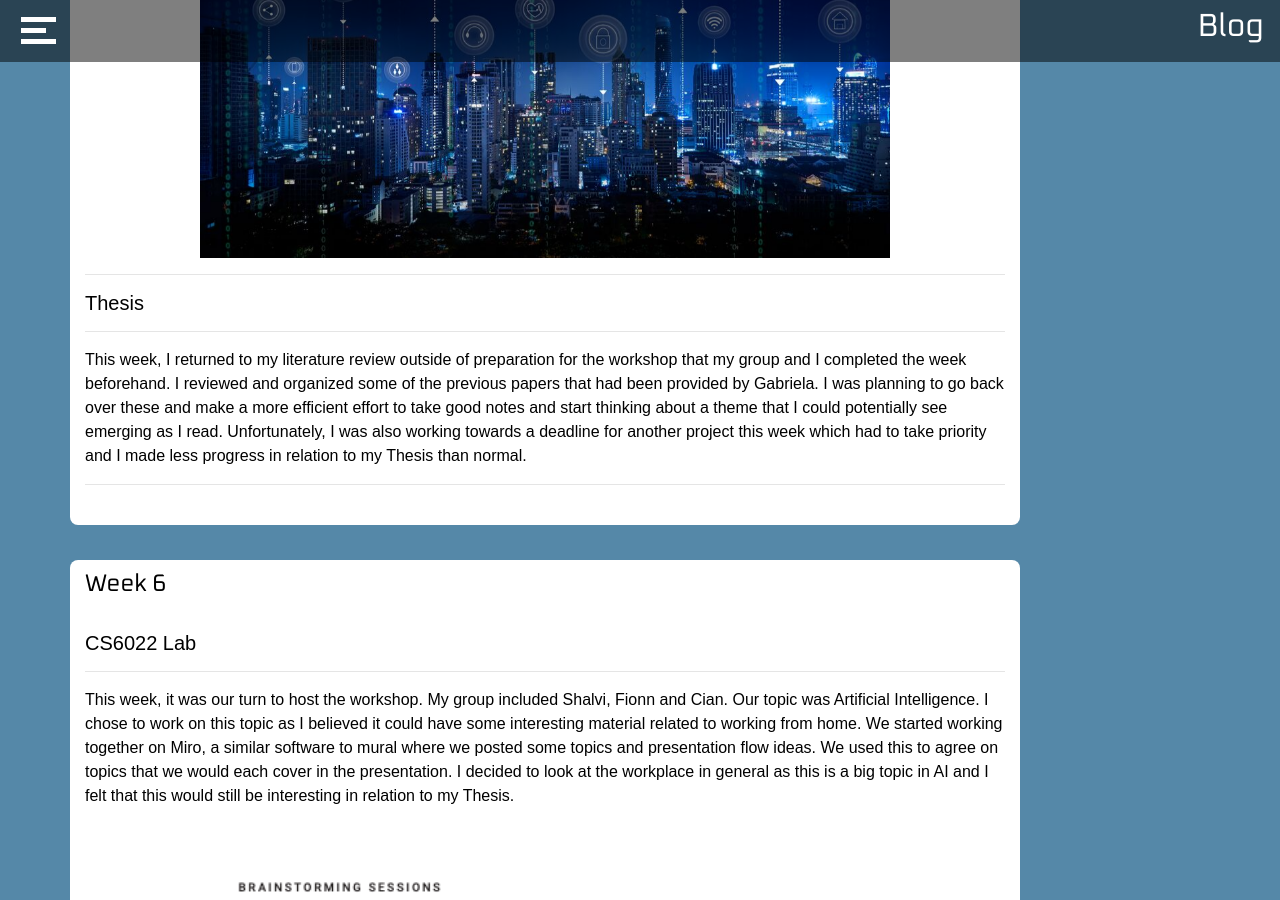
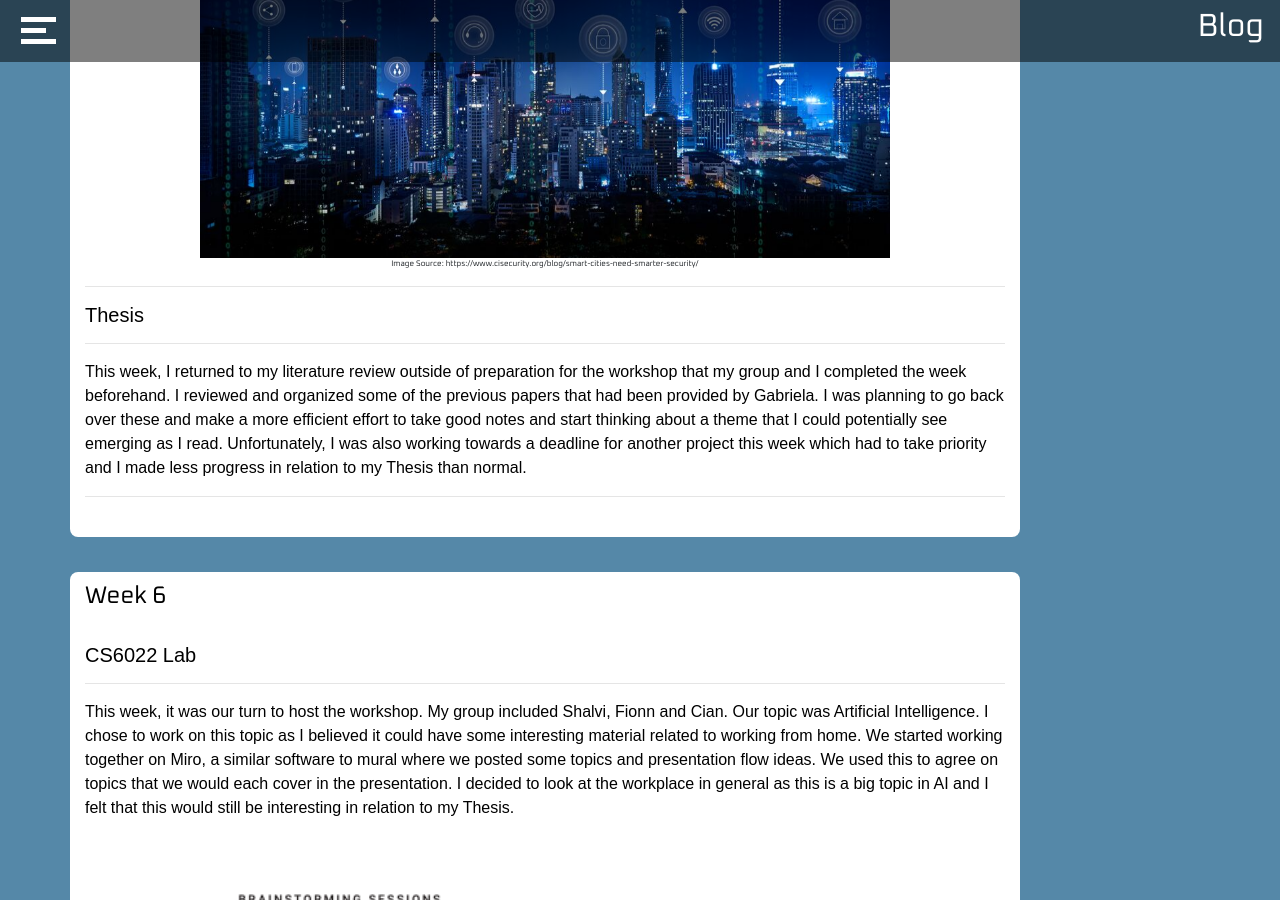
Before and after one commit to Tony8egan/www.TonesDesigns, a Jekyll site: the page built from Blog.markdown, in a window 1280 px wide and 900 px high, scrolled down 7046 px. Built offline with Jekyll 4.4.1, drawn with Linux system fonts in a browser that asks for light colours; nearby versions of some CDN libraries.

Commit message:
Update Blog.html

```diff
--- a/_layouts/Blog.html
+++ b/_layouts/Blog.html
@@ -274,6 +274,7 @@
             city development, Thomas spoke about Neuralink and finally Arunraj spoke about Finance relating to smart cities. The presentation explored some interesting topics in relation to smart cities. After the presentation, we moved into some activities. </p>
         <p style ="color:black" class ="desctiptiveText">I worked with Kade and Cian for the group activities where we had to come up with problems based in urban areas. We then had to agree on the one issue we’d like to solve. We agreed that transport and in particular issues related to cycling would be our topic. The next activity was a continuation of this where we had to create an empathy map based on our issue. Cian had to leave at this point so myself and Kade came up with an empathy map based on a character named Laura who was cycling to work in Dublin city every day. Finally, we worked on creating a product solution to our problem and then coming up with a story based on this product as well as potential future enhancements. We settled on a smart helmet which would direct cyclists through the safest route in the least distracting way, makes cyclists more visible, has indicators and could one day be integrated with EEG Sensors. The seminar was really engaging, and the activities used some interesting methods for exploring ideas. </p>
        <img class = "img-fluid" src="images/Blog/smart-cities.png" alt="Lost image" style="object-fit: cover;width:75%;display: block;margin-left: auto;margin-right: auto">
+       <p style ="font-size:8px;text-align:center"> Image Source: https://www.cisecurity.org/blog/smart-cities-need-smarter-security/ </p>
          <hr>
         <H5 style ="color:black" class ="desctiptiveText">Thesis</H5>
         <hr>
```
